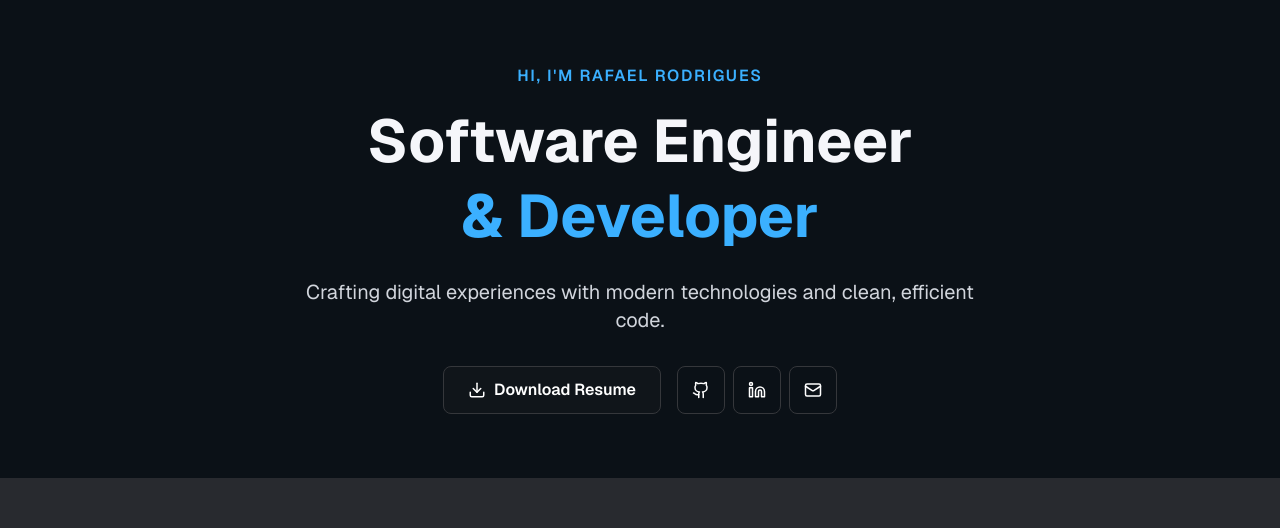
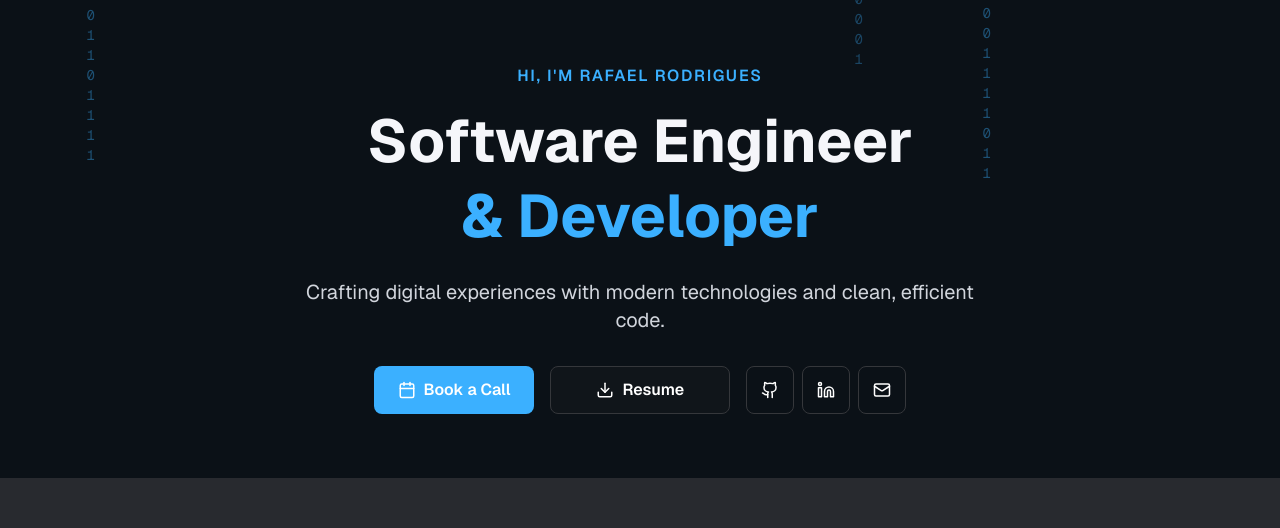
Before and after one commit to venuziano/portfolio, a Next.js app: page / in a window 1280 px wide. Shown: the top 528 px of the page. Built offline with nearby package versions, Linux system fonts and the light colour scheme; no server answers.

Commit message:
ADD: Add animations to the hero section

```diff
--- a/src/app/page.tsx
+++ b/src/app/page.tsx
@@ -5,13 +5,17 @@ import LatestArticles from "@/components/LatestArticles";
 import CallToAction from "@/components/CallToAction";
 import ScrollToTop from "@/components/ScrollToTop";
 import TopbarMenu from "@/components/TopbarMenu";
+import BinaryRain from "@/components/BinaryRain";
 
 export default function Home() {
   return (
     <>
       <TopbarMenu />
       <main className="flex flex-col w-full">
-        <div id="hero"><HeroSection /></div>
+        <div id="hero" className="relative overflow-hidden">
+          <BinaryRain />
+          <HeroSection />
+        </div>
         <div id="about"><AboutSection /></div>
         <div id="projects"><FeaturedProjects /></div>
         <div id="blog"><LatestArticles /></div>
--- /dev/null
+++ b/src/components/BinaryRain.tsx
@@ -0,0 +1,96 @@
+"use client";
+import React, { useEffect, useState } from "react";
+
+const NUM_COLUMNS = 6;
+const COLUMN_WIDTH = 32; // px
+const MIN_LENGTH = 8;
+const MAX_LENGTH = 18;
+
+// position presets in % of container width
+const COLUMN_PRESETS = [
+  [10, 25, 40, 60, 75, 90],
+  [5, 20, 35, 55, 70, 85],
+  [15, 30, 50, 65, 80, 95],
+  [8, 28, 48, 68, 78, 88],
+  [12, 32, 52, 72, 82, 92],
+];
+
+function getRandomBinaryString(length: number) {
+  return Array.from({ length }, () =>
+    Math.random() > 0.5 ? "1" : "0"
+  ).join("\n");
+}
+
+function getRandomInt(min: number, max: number) {
+  return Math.floor(Math.random() * (max - min + 1)) + min;
+}
+
+function getRandomFloat(min: number, max: number) {
+  return Math.random() * (max - min) + min;
+}
+
+interface Column {
+  str: string;
+  delay: number;
+  duration: number;
+  endOffset: number; // how many extra px below the fold
+}
+
+export default function BinaryRain() {
+  const [columns, setColumns] = useState<Column[]>([]);
+  const [positions, setPositions] = useState<number[]>(COLUMN_PRESETS[0]);
+
+  useEffect(() => {
+    // generate each column’s data
+    const cols: Column[] = Array.from({ length: NUM_COLUMNS }, () => ({
+      str: getRandomBinaryString(getRandomInt(MIN_LENGTH, MAX_LENGTH)),
+      delay: Math.random() * 2,             // up to 2s stagger
+      duration: getRandomFloat(4.5, 7),     // 4.5–7s fall
+      endOffset: getRandomInt(0, 200),      // extra drop past bottom
+    }));
+
+    setColumns(cols);
+    setPositions(
+      COLUMN_PRESETS[getRandomInt(0, COLUMN_PRESETS.length - 1)]
+    );
+  }, []);
+
+  return (
+    <div className="pointer-events-none absolute inset-0 z-0 w-full h-full overflow-hidden">
+      {/* build one @keyframes block per column */}
+      <style>
+        {columns
+          .map(
+            (col, i) => `
+        @keyframes binary-fall-${i} {
+          0%   { transform: translateY(-100%); opacity: 0.2; }
+          10%, 90% { opacity: 0.4; }
+          100% { transform: translateY(calc(100vh + ${col.endOffset}px)); opacity: 0.2; }
+        }
+      `
+          )
+          .join("\n")}
+      </style>
+
+      {columns.map((col, i) => (
+        <span
+          key={i}
+          className="absolute text-xs sm:text-sm font-mono text-[#3bb0ff] select-none"
+          style={{
+            left: `calc(${positions[i]}% - ${COLUMN_WIDTH / 2}px)`,
+            top: 0,
+            whiteSpace: "pre",
+            animationName: `binary-fall-${i}`,
+            animationDuration: `${col.duration}s`,
+            animationTimingFunction: "linear",
+            animationDelay: `${col.delay}s`,
+            animationIterationCount: "infinite",
+            animationFillMode: "backwards", // ← hold the 0% frame (off‐screen) during the delay
+          }}
+        >
+          {col.str}
+        </span>
+      ))}
+    </div>
+  );
+}
--- a/src/components/CallToAction.tsx
+++ b/src/components/CallToAction.tsx
@@ -16,7 +16,7 @@ export default function CallToAction() {
           className="inline-flex items-center justify-center gap-2 bg-primary text-white font-semibold rounded-md px-6 h-12 shadow-md hover:bg-primary/90 transition-colors text-base"
         >
           <Mail size={20} />
-          Get In Touch
+          Tell me about your project
         </a>
       </div>
     </section>
--- a/src/components/HeroSection.tsx
+++ b/src/components/HeroSection.tsx
@@ -1,6 +1,6 @@
 "use client";
 import React from "react";
-import { Download, Github, Linkedin, Mail } from "lucide-react";
+import { Download, Github, Linkedin, Mail, Calendar } from "lucide-react";
 
 export default function HeroSection() {
   return (
@@ -24,21 +24,22 @@ export default function HeroSection() {
         </p>
 
         <div className="flex flex-col sm:flex-row gap-4 justify-center items-center">
-          {/* <a
+          <a
             href="#contact"
-            className="bg-primary text-primary-foreground font-semibold rounded-md px-6 h-12 flex items-center justify-center min-w-[140px] transition-colors hover:bg-primary/90"
+            className="group bg-primary text-primary-foreground font-semibold rounded-md px-6 h-12 flex items-center justify-center min-w-[140px] transition-colors hover:bg-primary/90"
           >
+            <Calendar size={18} className="bounce-icon transition-transform mr-2" />
             Book a Call
-          </a> */}
+          </a>
 
           <a
             href={process.env.NEXT_PUBLIC_RESUME_URL}
             download
-            className="bg-[#10151a] text-white font-semibold rounded-md px-6 h-12 flex items-center gap-2 min-w-[180px] justify-center border border-[#35373b] transition-colors hover:bg-[#27272a]"
+            className="group bg-[#10151a] text-white font-semibold rounded-md px-6 h-12 flex items-center gap-2 min-w-[180px] justify-center border border-[#35373b] transition-colors hover:bg-[#27272a] hover:border-primary"
             target="_blank"
           >
-            <Download size={18} />
-            Download Resume
+            <Download size={18} className="bounce-icon transition-transform" />
+            Resume
           </a>
 
           <div className="flex gap-2">
@@ -46,26 +47,26 @@ export default function HeroSection() {
               href="https://github.com/venuziano"
               target="_blank"
               rel="noopener noreferrer"
-              className="border border-[#35373b] rounded-md w-12 h-12 flex items-center justify-center hover:bg-[#27272a] transition-colors"
+              className="border border-[#35373b] rounded-md w-12 h-12 flex items-center justify-center hover:bg-[#27272a] hover:border-primary transition-colors group"
               aria-label="GitHub"
             >
-              <Github size={18} />
+              <Github size={18} className="transition-colors group-hover:text-primary" />
             </a>
             <a
               href="https://www.linkedin.com/in/rafaelrodr1gues/"
               target="_blank"
               rel="noopener noreferrer"
-              className="border border-[#35373b] rounded-md w-12 h-12 flex items-center justify-center hover:bg-[#27272a] transition-colors"
+              className="border border-[#35373b] rounded-md w-12 h-12 flex items-center justify-center hover:bg-[#27272a] hover:border-primary transition-colors group"
               aria-label="LinkedIn"
             >
-              <Linkedin size={18} />
+              <Linkedin size={18} className="transition-colors group-hover:text-primary" />
             </a>
             <a
               href={`mailto:${process.env.NEXT_PUBLIC_EMAIL}`}
-              className="border border-[#35373b] rounded-md w-12 h-12 flex items-center justify-center hover:bg-[#27272a] transition-colors"
+              className="border border-[#35373b] rounded-md w-12 h-12 flex items-center justify-center hover:bg-[#27272a] hover:border-primary transition-colors group"
               aria-label="Email"
             >
-              <Mail size={18} />
+              <Mail size={18} className="transition-colors group-hover:text-primary" />
             </a>
           </div>
         </div>
```
Also changed, not shown: src/app/globals.css (+112 -70 lines).
